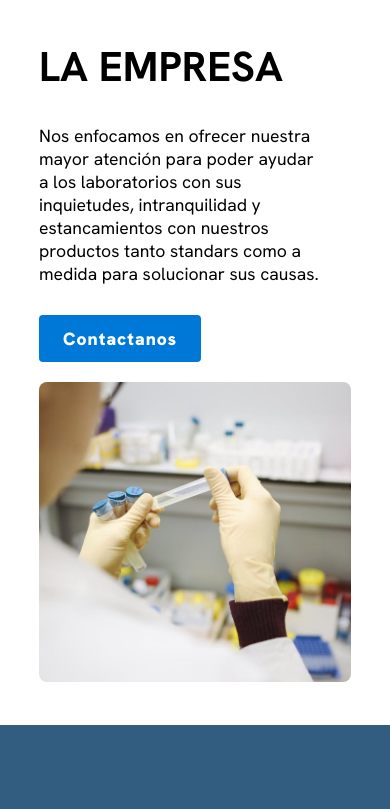
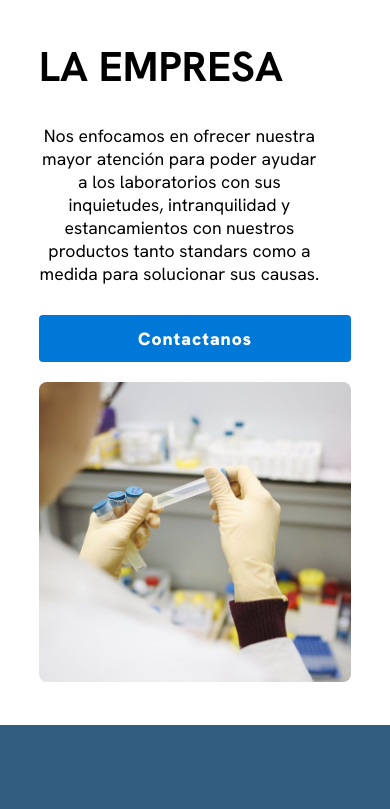
Before and after one commit to Tobias388/sinterglas, a plain HTML site: page index.html in a window 390 px wide. Shown: the part 1707-2516 px from the top of the page. Drawn offline with Linux system fonts and the light colour scheme.

Commit message:
Update index.css

```diff
--- a/styles/index.css
+++ b/styles/index.css
@@ -553,6 +553,15 @@
         gap: 20px;
     }
 
+    .second_section_article_title, .second_section_article_text {
+        text-align: center;
+    }
+
+    .second_section_article_btn {
+        width: 100%;
+        text-align: center;
+    }
+
     .second_section_item {
         width: 100%;
     }
```
